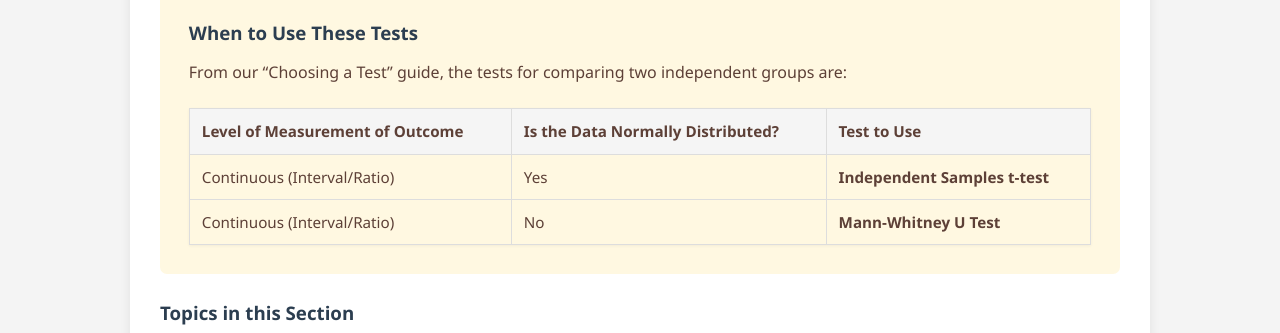
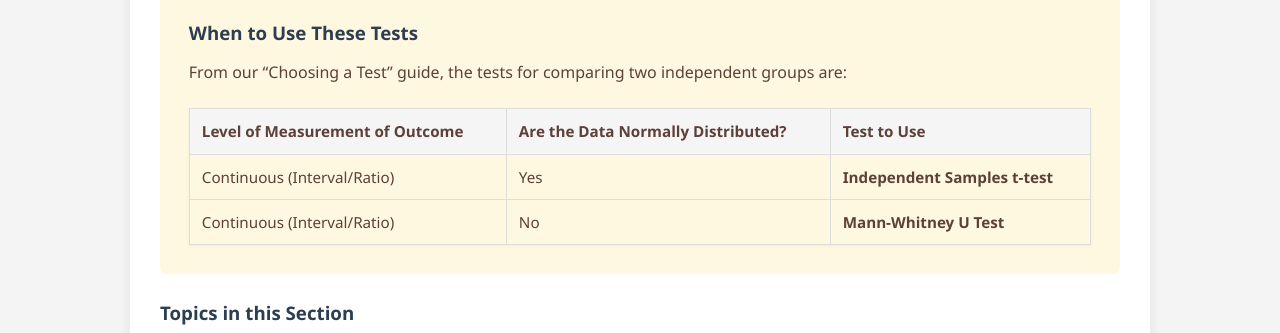
Before and after one commit to probe973/hsc-5066y, a Jekyll site: the page built from jamovi/independent-t-test/index.md, in a window 1280 px wide. Shown: the part 427-760 px from the top of the page. Built offline with Jekyll 4.4.1, drawn with Linux system fonts in a browser that asks for light colours.

Commit message:
Update index.md

```diff
--- a/jamovi/independent-t-test/index.md
+++ b/jamovi/independent-t-test/index.md
@@ -21,7 +21,7 @@ title: Testing for Differences (Independent Groups)
 
 From our "Choosing a Test" guide, the tests for comparing two independent groups are:
 
-| Level of Measurement of Outcome | Is the Data Normally Distributed? | Test to Use |
+| Level of Measurement of Outcome | Are the Data Normally Distributed? | Test to Use |
 |:--------------------------------|:----------------------------------|:------------|
 | Continuous (Interval/Ratio)     | Yes                               | **Independent Samples t-test** |
 | Continuous (Interval/Ratio)     | No                                | **Mann-Whitney U Test** |
```
